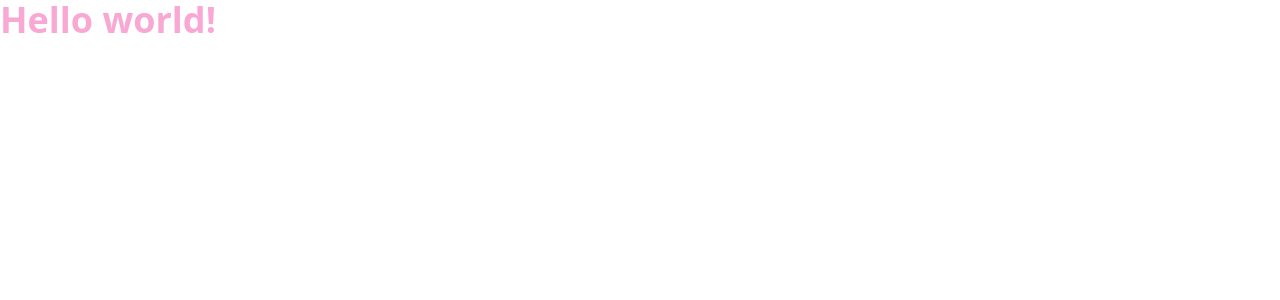
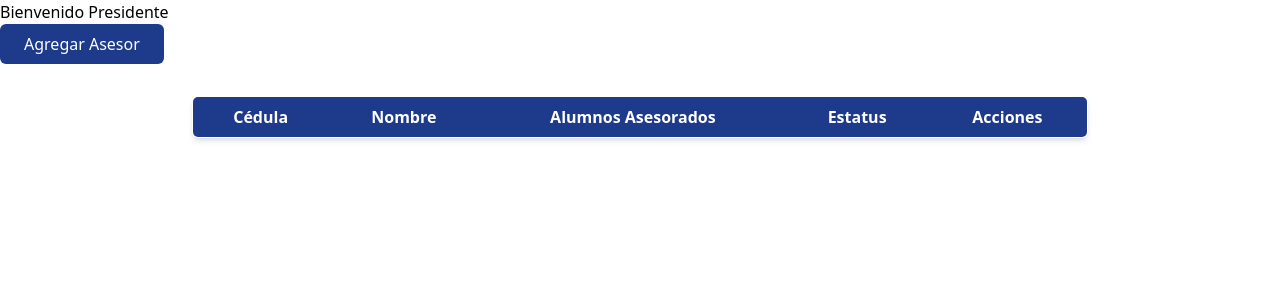
Before and after one commit to Tommoko3ds/maquetado_siu, a React (Create React App) app: page / in a window 1280 px wide. Shown: the top 300 px of the page. Built offline with nearby package versions, Linux system fonts and the light colour scheme.

Commit message:
crud asesores

```diff
--- a/package.json
+++ b/package.json
@@ -8,6 +8,7 @@
     "@testing-library/user-event": "^13.5.0",
     "react": "^18.2.0",
     "react-dom": "^18.2.0",
+    "react-icons": "^5.0.1",
     "react-router-dom": "^6.22.1",
     "react-scripts": "5.0.1",
     "web-vitals": "^2.1.4"
--- a/src/App.js
+++ b/src/App.js
@@ -1,7 +1,13 @@
+import { BrowserRouter as Router, Route, Routes } from "react-router-dom";
+import AdminAsesores from "./pages/admin_asesores";
+
+
 export default function App() {
   return (
-    <h1 className="text-4xl font-bold text-pink-300">
-      Hello world!
-    </h1>
-  )
+    <Router>
+      <Routes>
+          <Route path="/" element={<AdminAsesores/>} />
+      </Routes>
+    </Router>
+  );
 }
--- /dev/null
+++ b/src/components/nuevoAsesor_form.jsx
@@ -0,0 +1,84 @@
+// NuevoAsesorForm.jsx
+import React, { useState } from 'react';
+
+const NuevoAsesorForm = ({ onAgregarAsesor }) => {
+  const [cedula, setCedula] = useState('');
+  const [nombre, setNombre] = useState('');
+  const [estatus, setEstatus] = useState('');
+  const [modalAbierto, setModalAbierto] = useState(false);
+
+  // ... otros estados según tus necesidades
+
+  const handleAgregarClick = () => {
+    // Lógica para agregar el asesor, puedes enviar estos datos al componente principal
+    onAgregarAsesor({ cedula, nombre, estatus /* ... otros campos */ });
+    // Restablecer estados
+    setCedula('');
+    setNombre('');
+    setEstatus('');
+    // ... restablecer otros estados según tus necesidades
+  };
+  const abrirModal = () => {
+    setModalAbierto(true);
+  };
+
+  const cerrarModal = () => {
+    setModalAbierto(false);
+  };
+
+  return (
+    <div>
+      <button
+        className="px-6 py-2 bg-blue-900 text-white rounded-md hover:bg-blue-800 focus:outline-none"
+        onClick={abrirModal}
+      >
+        Agregar Asesor
+      </button>
+
+      {modalAbierto && (
+        <div className="fixed inset-0 bg-black bg-opacity-50 flex items-center justify-center">
+          <div className="bg-white p-6 max-w-md mx-auto rounded-md shadow-md">
+            <div className="flex justify-end">
+              <button
+                className="text-gray-500 hover:text-gray-700 focus:outline-none"
+                onClick={cerrarModal}
+              >
+                X
+              </button>
+            </div>
+            <h1 className="text-black font-bold text-align c">Formulario Asesor</h1>
+            <label className="block mb-2 text-gray-700">Cédula:</label>
+            <input
+              className="w-full px-4 py-2 border rounded-md focus:outline-none focus:border-blue-500"
+              type="text"
+              value={cedula}
+              onChange={(e) => setCedula(e.target.value)}
+            />
+            <label className="block mt-4 mb-2 text-gray-700">Nombre:</label>
+            <input
+              className="w-full px-4 py-2 border rounded-md focus:outline-none focus:border-blue-500"
+              type="text"
+              value={nombre}
+              onChange={(e) => setNombre(e.target.value)}
+            />
+            <label className="block mt-4 mb-2 text-gray-700">Estatus:</label>
+            <input
+              className="w-full px-4 py-2 border rounded-md focus:outline-none focus:border-blue-500"
+              type="text"
+              value={estatus}
+              onChange={(e) => setEstatus(e.target.value)}
+            />
+            <button
+              className="mt-4 px-6 py-2 bg-blue-500 text-white rounded-md hover:bg-blue-600 focus:outline-none"
+              onClick={handleAgregarClick}
+            >
+              Agregar Asesor
+            </button>
+          </div>
+        </div>
+      )}
+    </div>
+  );
+};
+
+export default NuevoAsesorForm;
--- /dev/null
+++ b/src/components/tabla_asesores.jsx
@@ -0,0 +1,46 @@
+// AsesoresTable.jsx
+import React from 'react';
+
+const AsesoresTable = ({ asesores, onEditar, onEliminar }) => {
+  return (
+    <div className="max-w-4xl mx-auto my-8">
+      <table className="w-full bg-white border border-gray-300 rounded-md shadow-md overflow-hidden">
+        <thead>
+          <tr className="bg-blue-900 text-white">
+            <th className="py-2 px-4 border-b">Cédula</th>
+            <th className="py-2 px-4 border-b">Nombre</th>
+            <th className="py-2 px-4 border-b">Alumnos Asesorados</th>
+            <th className="py-2 px-4 border-b">Estatus</th>
+            <th className="py-2 px-4 border-b">Acciones</th>
+          </tr>
+        </thead>
+        <tbody>
+          {asesores.map((asesor) => (
+            <tr key={asesor.id}>
+              <td className="py-2 px-4 border-b">{asesor.cedula}</td>
+              <td className="py-2 px-4 border-b">{asesor.nombre}</td>
+              <td className="py-2 px-4 border-b">{asesor.alumnosAsesorados}</td>
+              <td className="py-2 px-4 border-b">{asesor.estatus}</td>
+              <td className="py-2 px-4 border-b">
+                <button
+                  className="mr-2 px-2 py-1 bg-blue-500 text-white rounded-md hover:bg-blue-600 focus:outline-none"
+                  onClick={() => onEditar(asesor.id)}
+                >
+                  Editar
+                </button>
+                <button
+                  className="px-2 py-1 bg-red-500 text-white rounded-md hover:bg-red-600 focus:outline-none"
+                  onClick={() => onEliminar(asesor.id)}
+                >
+                  Eliminar
+                </button>
+              </td>
+            </tr>
+          ))}
+        </tbody>
+      </table>
+    </div>
+  );
+};
+
+export default AsesoresTable;
--- /dev/null
+++ b/src/pages/admin_asesores.jsx
@@ -0,0 +1,31 @@
+// admin_asesores.jsx
+import React, { useState } from 'react';
+import NuevoAsesorForm from '../components/nuevoAsesor_form';
+import AsesoresTable from '../components/tabla_asesores';
+
+const AdminAsesores = () => {
+  const [asesores, setAsesores] = useState([]);
+
+  const handleAgregarAsesor = (nuevoAsesor) => {
+    setAsesores([...asesores, { id: Date.now(), ...nuevoAsesor }]);
+  };
+
+  const handleEditarAsesor = (id) => {
+    // Lógica para editar el asesor según su id
+  };
+
+  const handleEliminarAsesor = (id) => {
+    // Lógica para eliminar el asesor según su id
+    setAsesores(asesores.filter((asesor) => asesor.id !== id));
+  };
+
+  return (
+    <div>
+      <h1>Bienvenido Presidente</h1>
+      <NuevoAsesorForm onAgregarAsesor={handleAgregarAsesor} />
+      <AsesoresTable asesores={asesores} onEditar={handleEditarAsesor} onEliminar={handleEliminarAsesor} />
+    </div>
+  );
+};
+
+export default AdminAsesores;
--- /dev/null
+++ b/src/router/router.jsx
@@ -0,0 +1,15 @@
+import React from "react";
+import { BrowserRouter as Router, Route, Switch } from "react-router-dom";
+import CrudAsesores from "../pages/admin_asesores";
+
+const AppRouter = () => {
+  return (
+    <Router>
+      <Switch>
+        <Route exact path="/" component={CrudAsesores} />
+      </Switch>
+    </Router>
+  );
+};
+
+export default AppRouter;
```
Also changed, not shown: 1 other file (tests, documents, lock files or other folders).
